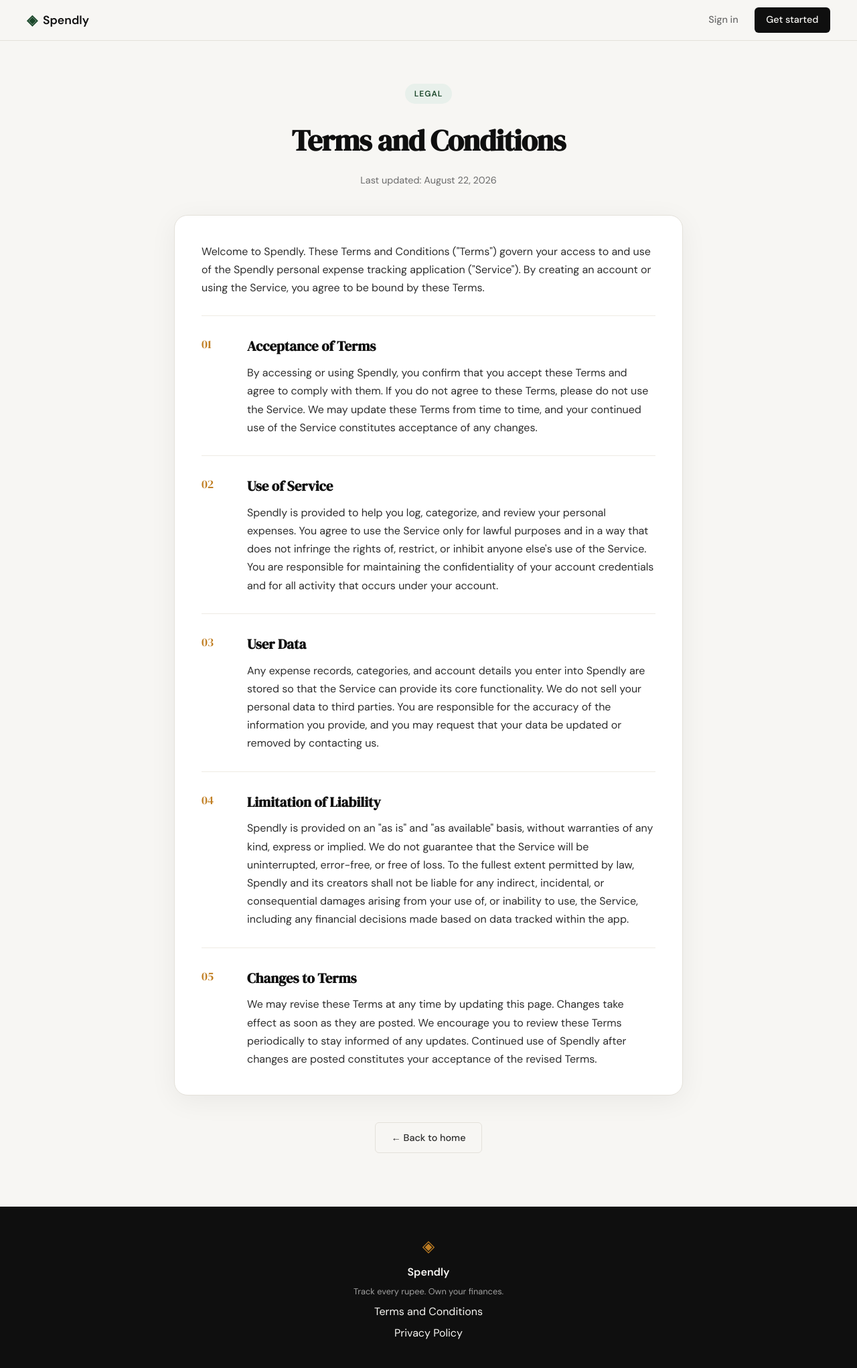
After one commit to rvranjan-codeSpace/expense-tracker, a Flask app: page /terms in a window 1280 px wide. The commit adds this page. Shown: the whole page at 67% size. Run offline with Flask 3, Linux system fonts and the light colour scheme.

Commit message:
improving terms and conditions in the page

```diff
--- a/app.py
+++ b/app.py
@@ -20,6 +20,11 @@ def register():
 @app.route("/login")
 def login():
     return render_template("login.html")
+
+
+@app.route("/terms")
+def terms():
+    return render_template("terms.html")
 
 
 # ------------------------------------------------------------------ #
--- a/static/css/style.css
+++ b/static/css/style.css
@@ -508,6 +508,100 @@ a { color: inherit; text-decoration: none; }
 }
 
 /* ------------------------------------------------------------------ */
+/* Legal pages                                                         */
+/* ------------------------------------------------------------------ */
+
+.legal-hero {
+    padding: 4rem 2rem 2.5rem;
+    text-align: center;
+}
+
+.legal-hero-inner {
+    max-width: 640px;
+    margin: 0 auto;
+}
+
+.legal-hero .hero-badge { margin-bottom: 1.25rem; }
+
+.legal-title {
+    font-family: var(--font-display);
+    font-size: clamp(2rem, 4vw, 2.75rem);
+    letter-spacing: -0.02em;
+    color: var(--ink);
+    margin-bottom: 0.75rem;
+}
+
+.legal-subtitle {
+    font-size: 0.9rem;
+    color: var(--ink-muted);
+}
+
+.legal-section {
+    display: flex;
+    justify-content: center;
+    padding: 0 2rem 5rem;
+}
+
+.legal-container {
+    width: 100%;
+    max-width: 760px;
+}
+
+.legal-card {
+    background: var(--paper-card);
+    border: 1px solid var(--border);
+    border-radius: var(--radius-lg);
+    padding: 2.5rem;
+    box-shadow: 0 8px 40px rgba(0,0,0,0.06);
+}
+
+.legal-intro {
+    color: var(--ink-soft);
+    line-height: 1.7;
+    padding-bottom: 1.75rem;
+    margin-bottom: 1.75rem;
+    border-bottom: 1px solid var(--border-soft);
+}
+
+.legal-item {
+    display: grid;
+    grid-template-columns: 48px 1fr;
+    gap: 1.25rem;
+    padding-bottom: 1.75rem;
+    margin-bottom: 1.75rem;
+    border-bottom: 1px solid var(--border-soft);
+}
+
+.legal-item-last {
+    padding-bottom: 0;
+    margin-bottom: 0;
+    border-bottom: none;
+}
+
+.legal-item-num {
+    font-family: var(--font-display);
+    font-size: 1.1rem;
+    color: var(--accent-2);
+}
+
+.legal-item-body h2 {
+    font-family: var(--font-display);
+    font-size: 1.3rem;
+    color: var(--ink);
+    margin-bottom: 0.6rem;
+}
+
+.legal-item-body p {
+    color: var(--ink-soft);
+    line-height: 1.7;
+}
+
+.legal-back {
+    text-align: center;
+    margin-top: 2.5rem;
+}
+
+/* ------------------------------------------------------------------ */
 /* Responsive                                                          */
 /* ------------------------------------------------------------------ */
 
@@ -527,4 +621,7 @@ a { color: inherit; text-decoration: none; }
 @media (max-width: 600px) {
     .nav-links a:not(.nav-cta) { display: none; }
     .hero { padding: 3rem 1rem 2rem; }
+
+    .legal-card { padding: 1.75rem; }
+    .legal-item { grid-template-columns: 1fr; gap: 0.4rem; }
 }
--- a/templates/base.html
+++ b/templates/base.html
@@ -34,7 +34,7 @@
             <span class="brand-icon">◈</span>
             <span class="footer-name">Spendly</span>
             <p class="footer-copy">Track every rupee. Own your finances.</p>
-            <a href="#">Terms and Conditions</a>
+            <a href="{{ url_for('terms') }}">Terms and Conditions</a>
             <a href="#">Privacy Policy</a>
         </div>
     </footer>
--- /dev/null
+++ b/templates/terms.html
@@ -0,0 +1,103 @@
+{% extends "base.html" %}
+
+{% block title %}Terms and Conditions — Spendly{% endblock %}
+
+{% block content %}
+
+<section class="legal-hero">
+    <div class="legal-hero-inner">
+        <div class="hero-badge">Legal</div>
+        <h1 class="legal-title">Terms and Conditions</h1>
+        <p class="legal-subtitle">Last updated: August 22, 2026</p>
+    </div>
+</section>
+
+<section class="legal-section">
+    <div class="legal-container">
+        <div class="legal-card">
+
+            <p class="legal-intro">
+                Welcome to Spendly. These Terms and Conditions ("Terms") govern your access to
+                and use of the Spendly personal expense tracking application ("Service"). By
+                creating an account or using the Service, you agree to be bound by these Terms.
+            </p>
+
+            <div class="legal-item">
+                <div class="legal-item-num">01</div>
+                <div class="legal-item-body">
+                    <h2>Acceptance of Terms</h2>
+                    <p>
+                        By accessing or using Spendly, you confirm that you accept these Terms and
+                        agree to comply with them. If you do not agree to these Terms, please do not
+                        use the Service. We may update these Terms from time to time, and your
+                        continued use of the Service constitutes acceptance of any changes.
+                    </p>
+                </div>
+            </div>
+
+            <div class="legal-item">
+                <div class="legal-item-num">02</div>
+                <div class="legal-item-body">
+                    <h2>Use of Service</h2>
+                    <p>
+                        Spendly is provided to help you log, categorize, and review your personal
+                        expenses. You agree to use the Service only for lawful purposes and in a way
+                        that does not infringe the rights of, restrict, or inhibit anyone else's use
+                        of the Service. You are responsible for maintaining the confidentiality of
+                        your account credentials and for all activity that occurs under your account.
+                    </p>
+                </div>
+            </div>
+
+            <div class="legal-item">
+                <div class="legal-item-num">03</div>
+                <div class="legal-item-body">
+                    <h2>User Data</h2>
+                    <p>
+                        Any expense records, categories, and account details you enter into Spendly
+                        are stored so that the Service can provide its core functionality. We do not
+                        sell your personal data to third parties. You are responsible for the accuracy
+                        of the information you provide, and you may request that your data be updated
+                        or removed by contacting us.
+                    </p>
+                </div>
+            </div>
+
+            <div class="legal-item">
+                <div class="legal-item-num">04</div>
+                <div class="legal-item-body">
+                    <h2>Limitation of Liability</h2>
+                    <p>
+                        Spendly is provided on an "as is" and "as available" basis, without warranties
+                        of any kind, express or implied. We do not guarantee that the Service will be
+                        uninterrupted, error-free, or free of loss. To the fullest extent permitted by
+                        law, Spendly and its creators shall not be liable for any indirect, incidental,
+                        or consequential damages arising from your use of, or inability to use, the
+                        Service, including any financial decisions made based on data tracked within
+                        the app.
+                    </p>
+                </div>
+            </div>
+
+            <div class="legal-item legal-item-last">
+                <div class="legal-item-num">05</div>
+                <div class="legal-item-body">
+                    <h2>Changes to Terms</h2>
+                    <p>
+                        We may revise these Terms at any time by updating this page. Changes take
+                        effect as soon as they are posted. We encourage you to review these Terms
+                        periodically to stay informed of any updates. Continued use of Spendly after
+                        changes are posted constitutes your acceptance of the revised Terms.
+                    </p>
+                </div>
+            </div>
+
+        </div>
+
+        <div class="legal-back">
+            <a href="{{ url_for('landing') }}" class="btn-ghost">← Back to home</a>
+        </div>
+    </div>
+</section>
+
+{% endblock %}
```
Also changed, not shown: .claude/settings.json (added).
